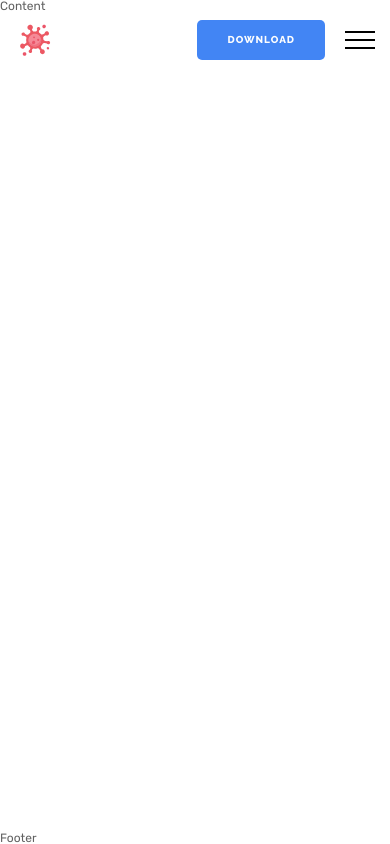
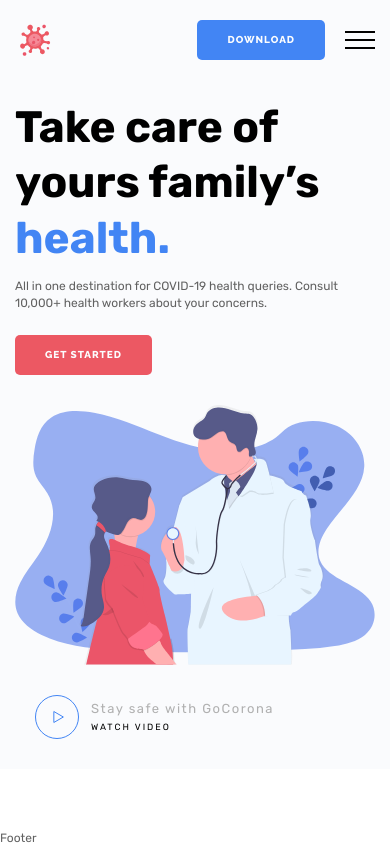
Before and after one commit to anna-vit/health, a plain HTML site: page index.html in a window 390 px wide. Drawn offline with Linux system fonts and the light colour scheme.

Commit message:
added get started block and styles for that.

```diff
--- a/css/style.css
+++ b/css/style.css
@@ -163,6 +163,7 @@ body {
     padding: 14px 30px;
     border-radius: 5px;
     transition: background-color 0.3s ease 0s;
+    background-color: #EC5863;
 }
 
 .button:hover{
@@ -178,7 +179,6 @@ body {
 }
 
 @media (max-width:767.98px) {
-    .close-icon-menu,
     .icon-menu {
         display: none;
         position: relative;
@@ -203,20 +203,26 @@ body {
 
     }
     .close-icon-menu {
-        display: none;
+        flex: 0 0 30px;
+        height: 30px;
+        position: relative;
+        margin: 0 0 0 20px;
     }
     .close-icon-menu::before,
     .close-icon-menu::after {
         content: "";
+        position: absolute;
+        top: 50%;
+        left: 0;
+        width: 100%;
         background-color: #000;
         height: 2px;
-        transform-origin: 0 0;
     }
     .close-icon-menu::before {
-        transform: rotate(36deg);
+        transform: rotate(45deg);
     }
     .close-icon-menu::after {
-        transform: rotate(-36deg);
+        transform: rotate(-45deg);
     }
     .header:target .icon-menu {
         display: none;
@@ -238,6 +244,15 @@ body {
     .header:target .menu__body {
         left: 0;
     }
+    .header:target .menu__body::before {
+        content: "";
+        position: fixed;
+        top: 0;
+        left: 0;
+        height: 80px;
+        width: 100%;
+        background-color: #fff;
+    }
     .menu__list{
         flex-direction: column;
         justify-content: center;
@@ -250,7 +265,6 @@ body {
         margin-bottom: 0;
     }
     .menu__link {
-        /* color: #fff; */
         font-size: 20px;
     }
     .header__logo {
@@ -258,3 +272,131 @@ body {
         overflow: hidden;
     }
 }
+
+/* *********************************************************** */
+.block-text {
+}
+.block-text__title {
+    font-size: 44px;
+    font-style: normal;
+    font-weight: 700;
+    line-height: 126%;
+    color: #000;
+}
+.block-text__title:not(:last-child) {
+    margin: 0 0 12px 0;
+}
+.block-text__title span {
+    color: #EC5863;
+}
+.block-text__title_blue span {
+    color: #4285F4;
+}
+.block-text__text {
+    line-height: 138.5%;
+    color: #616161;
+}
+.block-text__text:not(:last-child) {
+    margin: 0 0 24px 0;
+}
+.block-text__button {
+}
+
+/* ********************************************************** */
+
+.get-started {
+    background-color: #FAFBFD;
+}
+.get-started__container {
+    display: flex;
+    flex-wrap: wrap;
+    align-items: center;
+    position: relative;
+    padding: 150px 15px 50px 15px;
+}
+.get-started__container::before {
+    content: "";
+    position: absolute;
+    width: 100vw;
+    height: 100%;
+    right: 267px;
+    top: 0;
+    transform: translate(100%, 0px);
+    border-radius: 30px 0 0 30px;
+    background-color: #EC5863;
+}
+.get-started__content {
+    flex: 0 1 48%;
+    padding: 60px 0 0 20px;
+}
+.get-started__block-text {
+    max-width: 410px;
+}
+.get-started__video {
+    flex: 1 1 100%;
+    margin: 0 0 0 20px;
+}
+.get-started__image {
+    flex: 0 1 52%;
+    position: relative;
+    z-index: 2;
+}
+.get-started__image img {
+    max-width: 100%;
+}
+.video-get-started {
+    display: inline-flex;
+    align-items: center;
+}
+.video-get-started__icon {
+    flex: 0 0 44px;
+}
+.video-get-started__body {
+    padding: 0 0 0 12px;
+}
+.video-get-started__title {
+    color: #B0B0B0;
+    font-size: 13px;
+    line-height: 126%;
+    letter-spacing: 1.5px;
+}
+.video-get-started__title:not(:last-child) {
+    margin: 0 0 5px 0;
+}
+.video-get-started__text {
+    font-size: 9px;
+    color: #000;
+    line-height: 126%; /* 11.34px */
+    letter-spacing: 2px;
+    text-transform: uppercase;
+}
+
+@media (max-width: 991.98px) {
+    .get-started__container::before {
+        right: 185px;
+        border-radius: 20px 0 0 20px;
+    }
+}
+@media (max-width: 767.98px) {
+    .get-started__container {
+        padding: 100px 15px 30px 15px;
+    }
+    .get-started__container::before {
+        display: none;
+    }
+    .get-started__block-text{
+        max-width: none;
+    }
+    .get-started__content{
+        flex: 1 1 100%;
+        padding: 0;
+    }
+    .get-started__image {
+        flex: 1 1 100%;
+        text-align: center;
+        padding: 30px 0;
+    }
+    .get-started__video {
+        padding: 0;
+    }
+}
--- a/index.html
+++ b/index.html
@@ -34,7 +34,35 @@
             </div>
         </header>
         <main class="main">
-            Content
+            <section class="get-started">
+                <div class="get-started__container">
+                    <div class="get-started__content">
+                        <div class="get-started__block-text block-text">
+                            <h1 class="block-text__title block-text__title_blue">
+                                Take care of yours family’s <span>health.</span>
+                            </h1>
+                            <div class="block-text__text">
+                                All in one destination for COVID-19 health queries. Consult 10,000+ health workers about your concerns.
+                            </div>
+                            <a href="" class="block-text__button button">GET STARTED</a>
+                        </div>
+                    </div>
+                    <div class="get-started__image">
+                        <img src="./img/get-started/doctor_patient.svg" alt="doctor patient">
+                    </div>
+                    <div class="get-started__video">
+                        <a href="" class=" video-get-started">
+                            <div class="video-get-started__icon">
+                                <img src="./img/get-started/play.svg" alt="play">
+                            </div>
+                            <div class="video-get-started__body">
+                                <div class="video-get-started__title">Stay safe with GoCorona</div>
+                                <div class="video-get-started__text">Watch Video</div>
+                            </div>
+                        </a>
+                    </div>
+                </div>
+            </section>
         </main>
         <footer class="footer">
             Footer
```
Also changed, not shown: img/get-started/doctor_patient.svg (added), img/get-started/play.svg (added).
